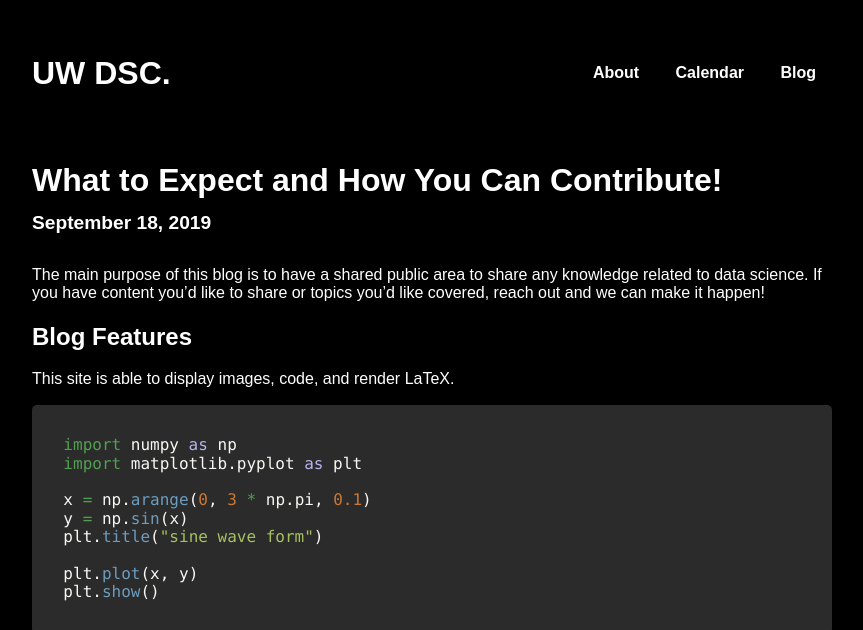
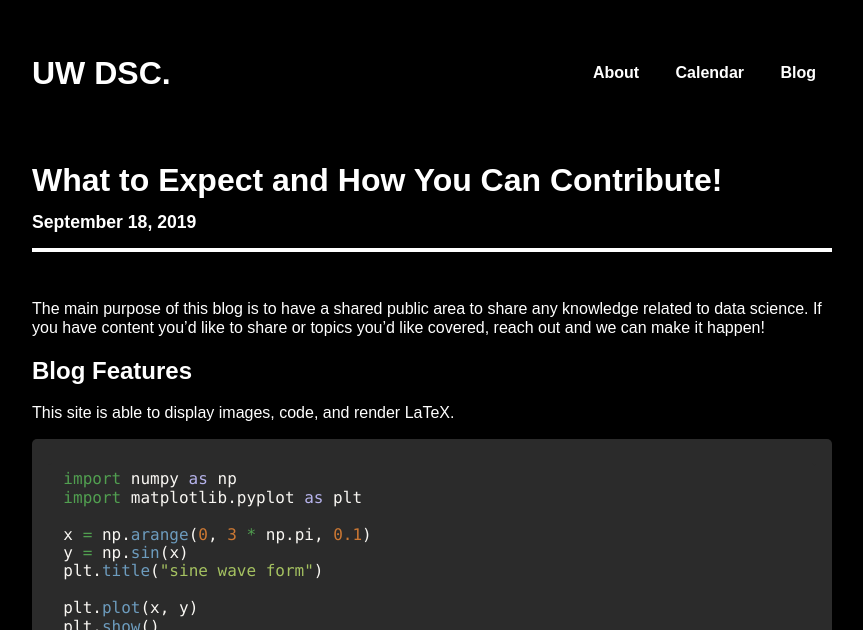
Before and after one commit to Waterloo-Data-Science-Club/waterloodatascience, a Jekyll site: the page built from _posts/2019-09-18-hello-world.md, in a window 1280 px wide. Shown: the top 630 px of the page, without its empty margins (208-1071 px from the left). Built offline with Jekyll 4.4.1, drawn with Linux system fonts in a browser that asks for light colours; formulas are drawn with MathJax 3; grey boxes are pictures that could not be loaded.

Commit message:
Update post meta style

```diff
--- a/_layouts/post.html
+++ b/_layouts/post.html
@@ -13,6 +13,7 @@
                 <h1 id="post-title">{{ page.title}}</h1>
                 <h2 id="post-date">{{ page.date | date: "%B %d, %Y" }}</h2>
             </div>
+            <hr class="post-hr"/>
             {{ content }}
         </article>
     </div>
--- a/styles/style.css
+++ b/styles/style.css
@@ -211,6 +211,10 @@ p {
   margin-top: 2em;
 }
 
+#blog-list {
+  margin-top: 4em;
+}
+
 /* Tablet Styles */
 @media only screen and (min-width: 768px) {
   #highlights-panel {
--- a/styles/style_posts.css
+++ b/styles/style_posts.css
@@ -5,7 +5,7 @@
 }
 
 #post-meta {
-  margin-bottom: 2em;
+  margin-bottom: 0.5em;
 }
 
 #post-title {
@@ -14,7 +14,14 @@
 
 #post-date {
   margin: 0.4em 0;
-  font-size: 1.2em;
+  font-size: 1.1em;
+}
+
+.post-hr {
+  margin-top: 1em;
+  margin-bottom: 3em;
+  width: 100%;
+  border: 2px white solid;
 }
 
 /*CODE STYLE*/
```
